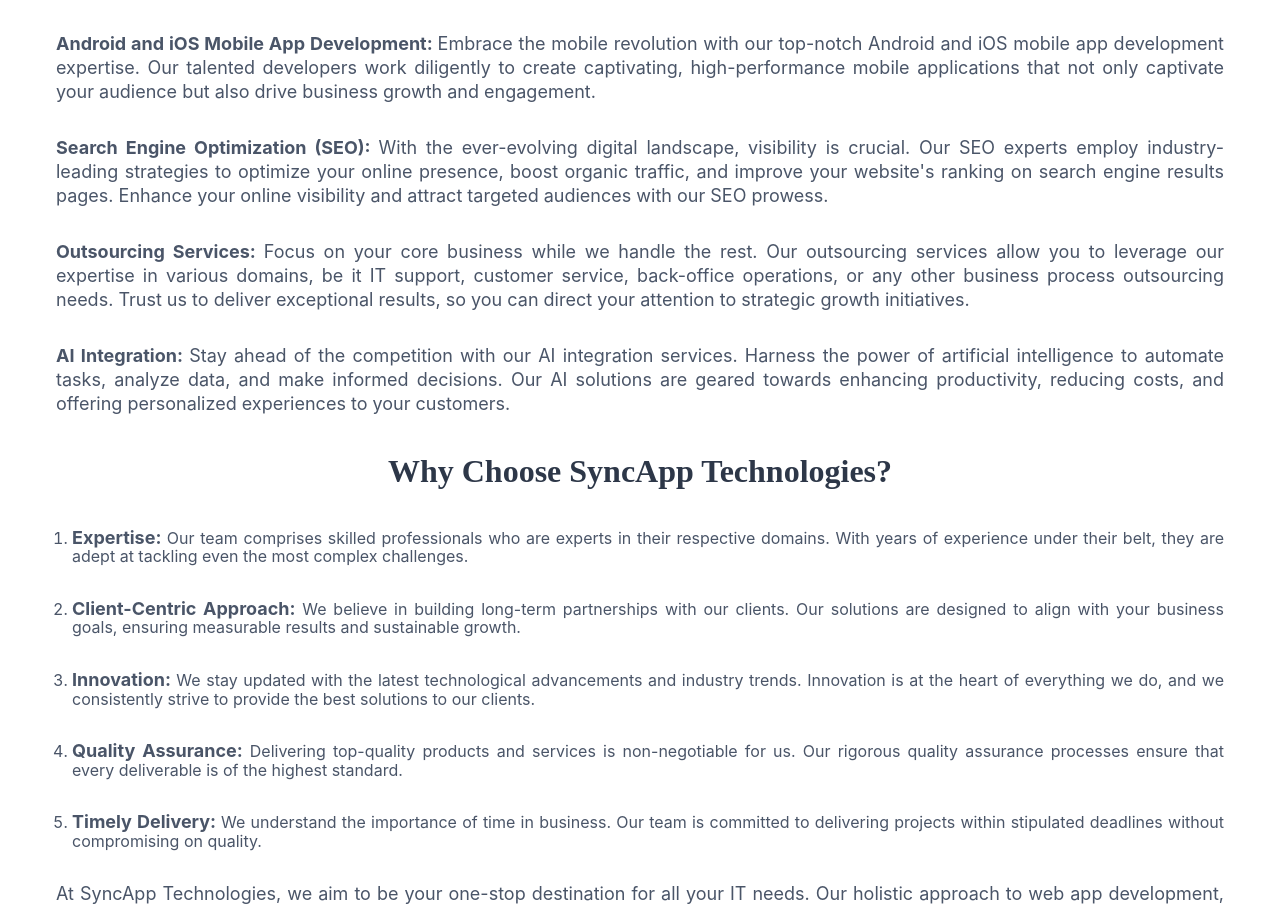
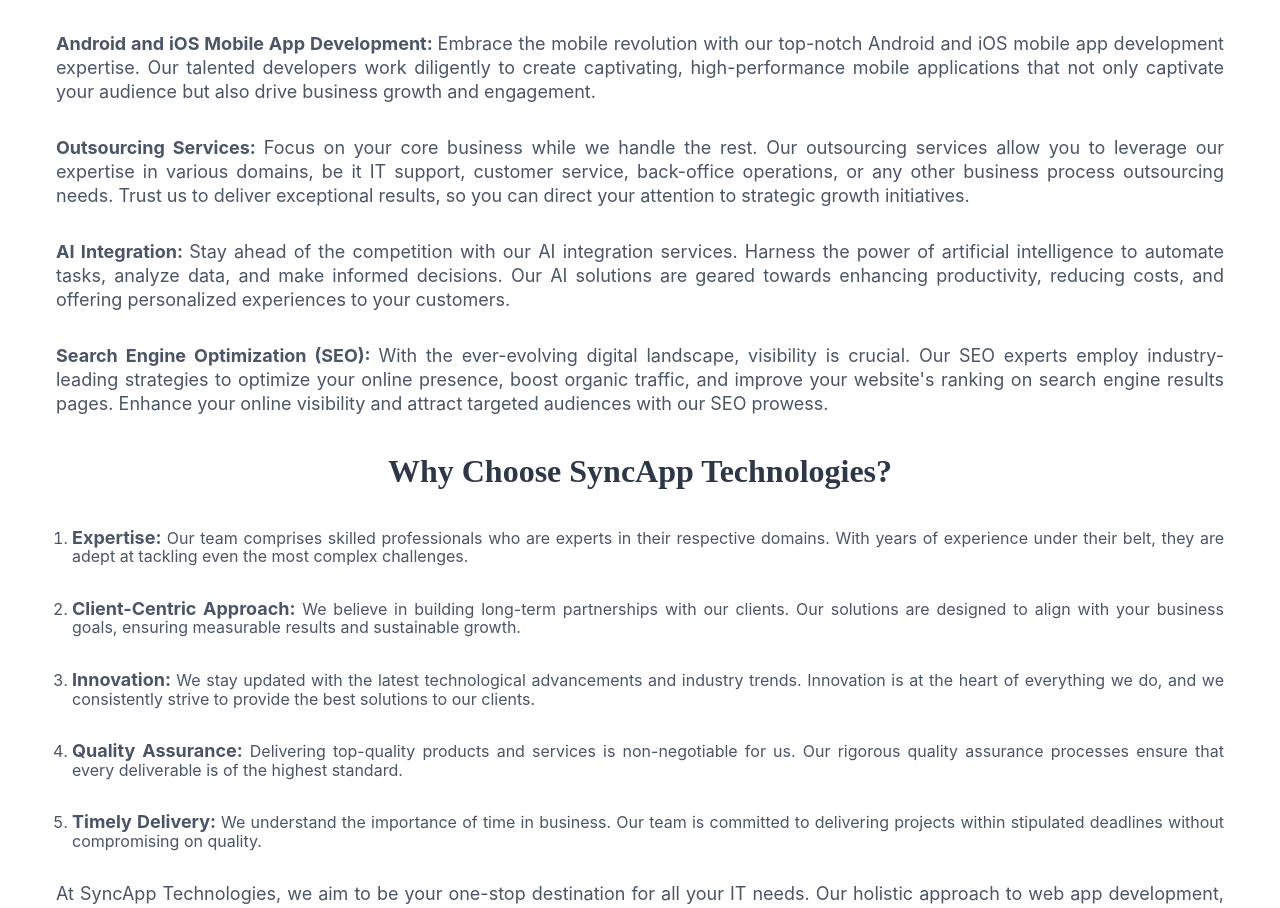
Before and after one commit to S-hub1996/syncAppTech, a React (Create React App) app in the folder sync-app-tech/: page / in a window 1280 px wide. Shown: the part 2023-2931 px from the top of the page. Built offline with nearby package versions, Linux system fonts and the light colour scheme.

Commit message:
seo switched to last

```diff
--- a/sync-app-tech/src/components/About.jsx
+++ b/sync-app-tech/src/components/About.jsx
@@ -35,16 +35,16 @@
                 Embrace the mobile revolution with our top-notch Android and iOS mobile app development expertise. Our talented developers work diligently to create captivating, high-performance mobile applications that not only captivate your audience but also drive business growth and engagement.
             </Text>
             <Text px={['10']} py={4} textAlign={'justify'} lineHeight={'6'} color={useColorModeValue('gray.600', 'gray.300')} fontSize={{ base: 'sm', sm: 'lg' }}>
-                <Heading as={'span'} fontSize={{ base: 'sm', sm: 'lg' }}>Search Engine Optimization (SEO): </Heading>
-                With the ever-evolving digital landscape, visibility is crucial. Our SEO experts employ industry-leading strategies to optimize your online presence, boost organic traffic, and improve your website's ranking on search engine results pages. Enhance your online visibility and attract targeted audiences with our SEO prowess.
-            </Text>
-            <Text px={['10']} py={4} textAlign={'justify'} lineHeight={'6'} color={useColorModeValue('gray.600', 'gray.300')} fontSize={{ base: 'sm', sm: 'lg' }}>
                 <Heading as={'span'} fontSize={{ base: 'sm', sm: 'lg' }}>Outsourcing Services: </Heading>
                 Focus on your core business while we handle the rest. Our outsourcing services allow you to leverage our expertise in various domains, be it IT support, customer service, back-office operations, or any other business process outsourcing needs. Trust us to deliver exceptional results, so you can direct your attention to strategic growth initiatives.
             </Text>
             <Text px={['10']} py={4} textAlign={'justify'} lineHeight={'6'} color={useColorModeValue('gray.600', 'gray.300')} fontSize={{ base: 'sm', sm: 'lg' }}>
                 <Heading as={'span'} fontSize={{ base: 'sm', sm: 'lg' }}>AI Integration: </Heading>
                 Stay ahead of the competition with our AI integration services. Harness the power of artificial intelligence to automate tasks, analyze data, and make informed decisions. Our AI solutions are geared towards enhancing productivity, reducing costs, and offering personalized experiences to your customers.
+            </Text>
+            <Text px={['10']} py={4} textAlign={'justify'} lineHeight={'6'} color={useColorModeValue('gray.600', 'gray.300')} fontSize={{ base: 'sm', sm: 'lg' }}>
+                <Heading as={'span'} fontSize={{ base: 'sm', sm: 'lg' }}>Search Engine Optimization (SEO): </Heading>
+                With the ever-evolving digital landscape, visibility is crucial. Our SEO experts employ industry-leading strategies to optimize your online presence, boost organic traffic, and improve your website's ranking on search engine results pages. Enhance your online visibility and attract targeted audiences with our SEO prowess.
             </Text>
             <Heading py={5}
                 fontSize={32}
```
